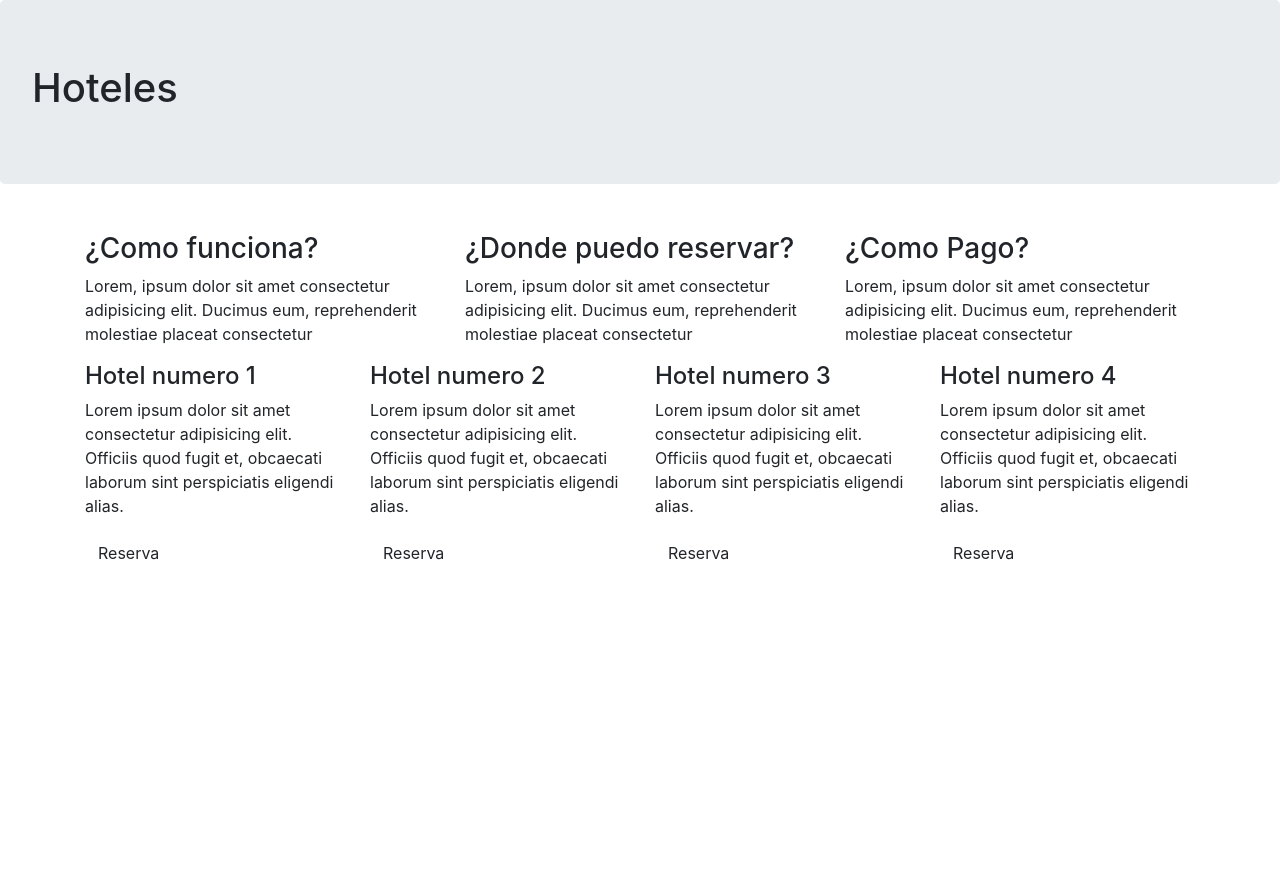
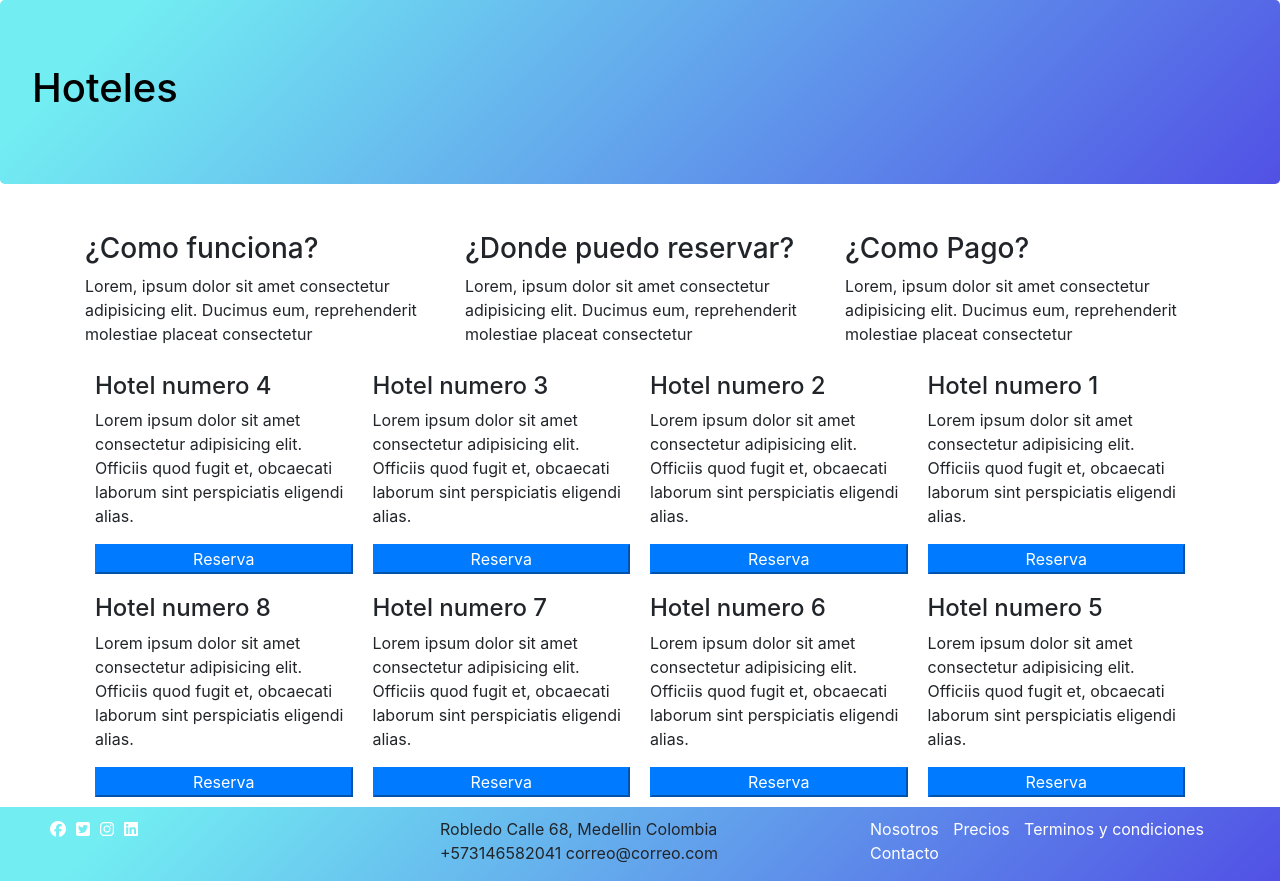
Before and after one commit to camora1990/proyecto-bloque1, a website: page index.html in a window 1280 px wide. Before the commit the page ends 800 px from the top, so only its background shows below. Drawn offline with nearby package versions, Linux system fonts and the light colour scheme.

Commit message:
Agregamos estilos y footer

```diff
--- /dev/null
+++ b/css/style.css
@@ -0,0 +1,29 @@
+.jumbotron{
+  color: black;
+  background-image: linear-gradient( 135deg, #72EDF2 10%, #5151E5 100%);}
+
+footer{
+  padding: 10px 10px 0 10px;
+  background-image: linear-gradient( 135deg, #72EDF2 10%, #5151E5 100%);
+  margin-bottom: 0px;
+
+}
+
+ul{
+  list-style: none;
+}
+
+a{
+  margin-right: 10px;
+  color: white;
+}
+
+.card-hotel{
+  position: relative;
+  flex: 1 250px;
+  padding: 10px 10px 10px 10px;
+  height: auto;
+  display: flex;
+  flex-direction: column;
+  justify-content: space-between;
+}
--- a/index.html
+++ b/index.html
@@ -13,6 +13,11 @@
       rel="stylesheet"
       href="node_modules/bootstrap/dist/css/bootstrap.min.css"
     />
+    <script
+    src="https://kit.fontawesome.com/90cf718084.js"
+    crossorigin="anonymous"
+  ></script>
+    <link rel="stylesheet" href="css/style.css">
   </head>
   <body>
     <div class="jumbotron">
@@ -44,28 +49,79 @@
           </p>
         </div>
       </div>
-      <div class="row">
-        <div class="col-sm-3">
+      <div class="d-flex flex-wrap flex-row-reverse">
+        <div class="card-hotel">
           <h4>Hotel numero 1</h4>
           <p>Lorem ipsum dolor sit amet consectetur adipisicing elit. Officiis quod fugit et, obcaecati laborum sint perspiciatis eligendi alias.</p>
-          <button class="btn">Reserva</button>
+          <button class="b btn-primary btn-reserva">Reserva</button>
         </div>
-        <div class="col-sm-3">
+        <div class="card-hotel">
           <h4>Hotel numero 2</h4>
           <p>Lorem ipsum dolor sit amet consectetur adipisicing elit. Officiis quod fugit et, obcaecati laborum sint perspiciatis eligendi alias.</p>
-          <button class="btn">Reserva</button>
-        </div> <div class="col-sm-3">
+          <button class="b btn-primary btn-reserva">Reserva</button>
+        </div> <div class="card-hotel">
           <h4>Hotel numero 3</h4>
           <p>Lorem ipsum dolor sit amet consectetur adipisicing elit. Officiis quod fugit et, obcaecati laborum sint perspiciatis eligendi alias.</p>
-          <button class="btn">Reserva</button>
-        </div> <div class="col-sm-3">
+          <button class="b btn-primary btn-reserva">Reserva</button>
+        </div>
+        <div class=" card-hotel">
           <h4>Hotel numero 4</h4>
           <p>Lorem ipsum dolor sit amet consectetur adipisicing elit. Officiis quod fugit et, obcaecati laborum sint perspiciatis eligendi alias.</p>
-          <button class="btn">Reserva</button>
+          <button class="b btn-primary btn-reserva">Reserva</button>
+        </div>
+        <div class=" card-hotel">
+          <h4>Hotel numero 5</h4>
+          <p>Lorem ipsum dolor sit amet consectetur adipisicing elit. Officiis quod fugit et, obcaecati laborum sint perspiciatis eligendi alias.</p>
+          <button class="b btn-primary btn-reserva">Reserva</button>
+        </div>
+        <div class=" card-hotel">
+          <h4>Hotel numero 6</h4>
+          <p>Lorem ipsum dolor sit amet consectetur adipisicing elit. Officiis quod fugit et, obcaecati laborum sint perspiciatis eligendi alias.</p>
+          <button class="b btn-primary btn-reserva">Reserva</button>
+        </div>
+        <div class=" card-hotel">
+          <h4>Hotel numero 7</h4>
+          <p>Lorem ipsum dolor sit amet consectetur adipisicing elit. Officiis quod fugit et, obcaecati laborum sint perspiciatis eligendi alias.</p>
+          <button class="b btn-primary btn-reserva">Reserva</button>
+        </div>
+        <div class=" card-hotel">
+          <h4>Hotel numero 8</h4>
+          <p>Lorem ipsum dolor sit amet consectetur adipisicing elit. Officiis quod fugit et, obcaecati laborum sint perspiciatis eligendi alias.</p>
+          <button class="b btn-primary btn-reserva">Reserva</button>
         </div>
       </div>
-
     </div>
+    <footer>
+      <div class="row">
+        <div class="col-sm-4">
+          <ul class="d-flex">
+            <li>
+              <a href=""><i class="fab fa-facebook"></i></a>
+            </li>
+            <li>
+              <a href=""><i class="fab fa-twitter-square"></i></a>
+            </li>
+            <li>
+              <a href=""><i class="fab fa-instagram"></i></a>
+            </li>
+            <li><a href=""><i class="fab fa-linkedin"></i></li></a>
+          </ul>
+        </div>
+        <div class="col-sm-4">
+          <address>
+            Robledo Calle 68, Medellin Colombia
+            +573146582041
+            correo@correo.com
+          </address>
+        </div>
+        <div class="col-sm-4">
+          <a href="">Nosotros</a>
+          <a href="">Precios</a>
+          <a href="">Terminos y condiciones</a>
+          <a href="">Contacto</a>
+        </div>
+      </footer>
+      </div>
     <!-- Optional JavaScript -->
     <!-- jQuery first, then Popper.js, then Bootstrap JS -->
     <script src="node_modules/jquery/dist/jquery.min.js"></script>
```
